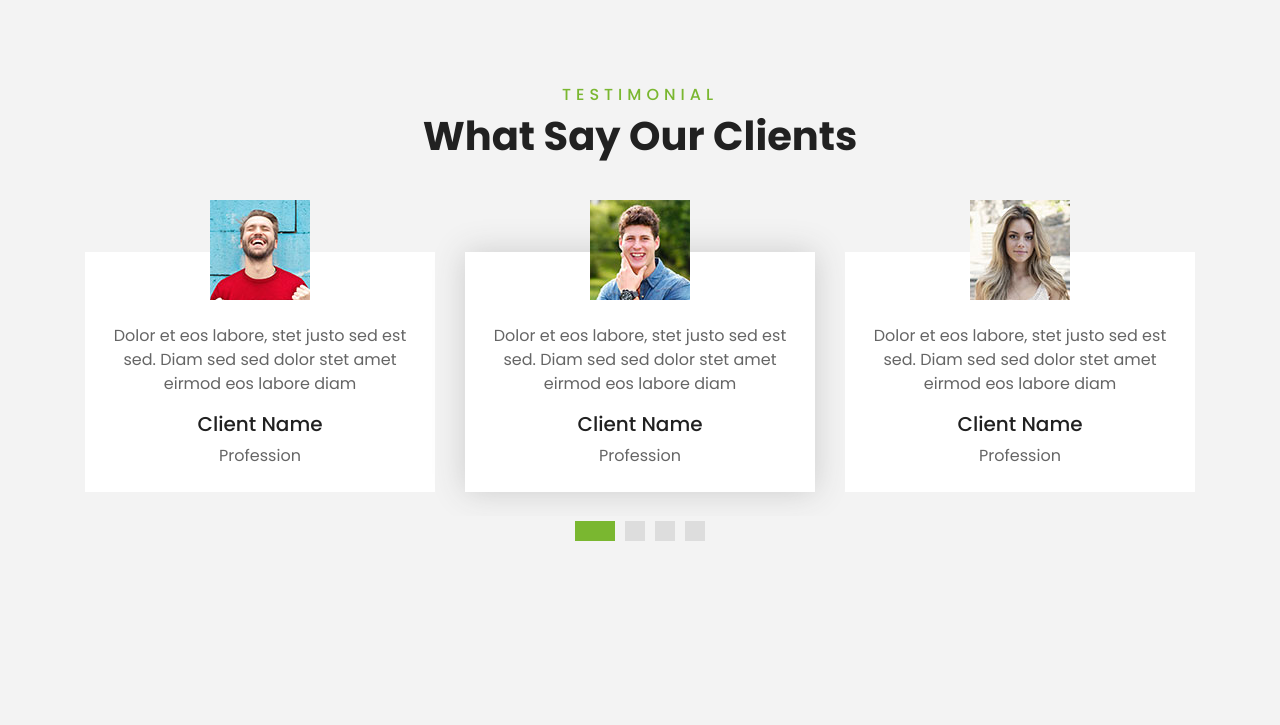
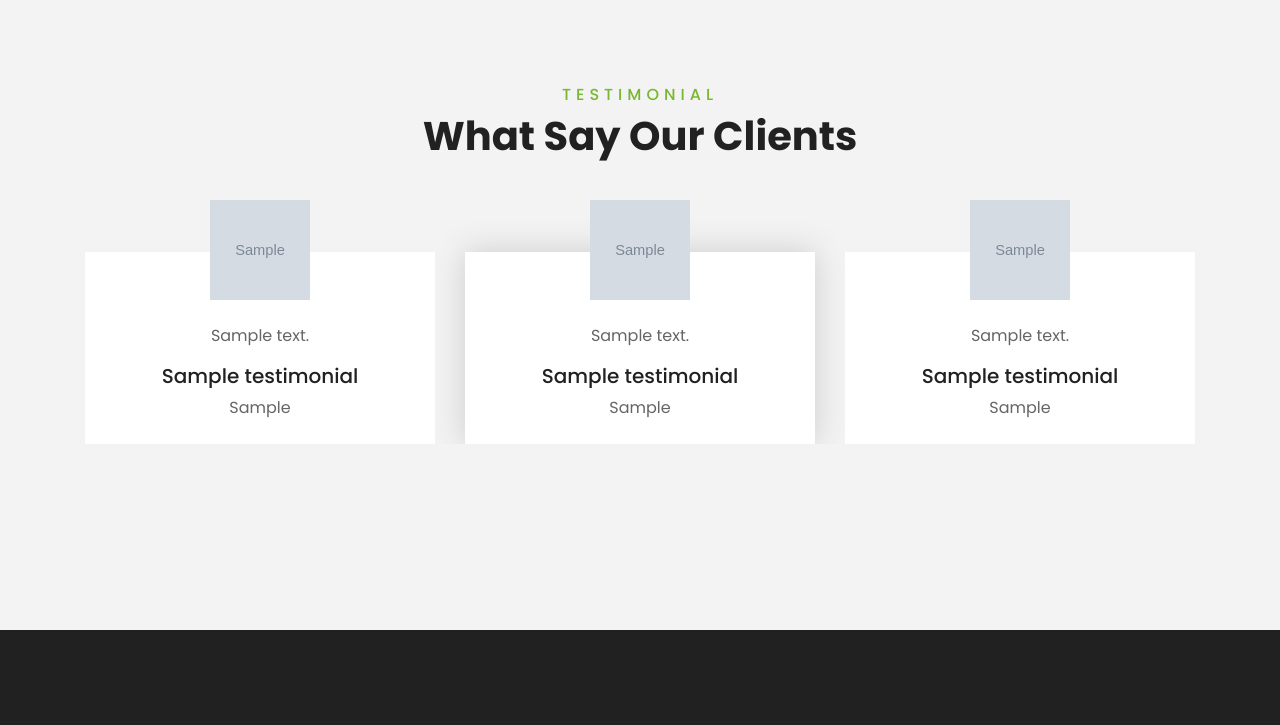
Before and after one commit to johnk106/jvs-dep, a Django app: page /testimonials/ in a window 1280 px wide. Shown: the part 509-1234 px from the top of the page. Run offline with Django 4.2, Linux system fonts and the light colour scheme; tables that the repository leaves empty hold one stand-in row (values such as "Sample post"); grey boxes marked "Sample" are stand-in pictures; some libraries are stand-ins or nearby versions.

Commit message:
added testimonial,front end is yet

```diff
--- a/JVSafaris/JVSafarisMain/admin.py
+++ b/JVSafaris/JVSafarisMain/admin.py
@@ -14,3 +14,4 @@ admin.site.register(Destination)
 admin.site.register(Booking)
 admin.site.register(Staff)
 admin.site.register(Honeymoon)
+admin.site.register(Testimonial)
--- a/JVSafaris/JVSafarisMain/models.py
+++ b/JVSafaris/JVSafarisMain/models.py
@@ -149,3 +149,12 @@ class Newsletter(models.Model):
 
     def __str__(self):
         return self.email
+
+class Testimonial(models.Model):
+    name = models.CharField(max_length = 255)
+    comment = models.CharField(max_length=1200)
+    occupation = models.CharField(max_length = 255)
+    image = models.ImageField()
+
+    def __str__(self):
+        return self.name
--- a/JVSafaris/JVSafarisMain/templates/jvsafarismain/testimonial.html
+++ b/JVSafaris/JVSafarisMain/templates/jvsafarismain/testimonial.html
@@ -24,42 +24,22 @@ Testimonials
                 <h1>What Say Our Clients</h1>
             </div>
             <div class="owl-carousel testimonial-carousel">
-                <div class="text-center pb-4">
-                    <img class="img-fluid mx-auto" src="{%static 'JVSafarisMain/img/testimonial-1.jpg'%}" style="width: 100px; height: 100px;" >
+
+
+                {%for testimony in testimonials%}
+                <div class="text-center">
+                    <img class="img-fluid mx-auto" src="{{testimony.image.url}}" style="width: 100px; height: 100px;" >
                     <div class="testimonial-text bg-white p-4 mt-n5">
-                        <p class="mt-5">Dolor et eos labore, stet justo sed est sed. Diam sed sed dolor stet amet eirmod eos labore diam
+                        <p class="mt-5">
+                            {{testimony.comment}}
                         </p>
-                        <h5 class="text-truncate">Client Name</h5>
-                        <span>Profession</span>
+                        <h5 class="text-truncate">{{testimony.name}}</h5>
+                        <span>{{testimony.occupation}}</span>
                     </div>
                 </div>
-                <div class="text-center">
-                    <img class="img-fluid mx-auto" src="{%static 'JVSafarisMain/img/testimonial-2.jpg'%}" style="width: 100px; height: 100px;" >
-                    <div class="testimonial-text bg-white p-4 mt-n5">
-                        <p class="mt-5">Dolor et eos labore, stet justo sed est sed. Diam sed sed dolor stet amet eirmod eos labore diam
-                        </p>
-                        <h5 class="text-truncate">Client Name</h5>
-                        <span>Profession</span>
-                    </div>
-                </div>
-                <div class="text-center">
-                    <img class="img-fluid mx-auto" src="{%static 'JVSafarisMain/img/testimonial-3.jpg'%}" style="width: 100px; height: 100px;" >
-                    <div class="testimonial-text bg-white p-4 mt-n5">
-                        <p class="mt-5">Dolor et eos labore, stet justo sed est sed. Diam sed sed dolor stet amet eirmod eos labore diam
-                        </p>
-                        <h5 class="text-truncate">Client Name</h5>
-                        <span>Profession</span>
-                    </div>
-                </div>
-                <div class="text-center">
-                    <img class="img-fluid mx-auto" src="{%static 'JVSafarisMain/img/testimonial-4.jpg'%}" style="width: 100px; height: 100px;" >
-                    <div class="testimonial-text bg-white p-4 mt-n5">
-                        <p class="mt-5">Dolor et eos labore, stet justo sed est sed. Diam sed sed dolor stet amet eirmod eos labore diam
-                        </p>
-                        <h5 class="text-truncate">Client Name</h5>
-                        <span>Profession</span>
-                    </div>
-                </div>
+                {%endfor%}
+
+
             </div>
         </div>
     </div>
--- a/JVSafaris/JVSafarisMain/views.py
+++ b/JVSafaris/JVSafarisMain/views.py
@@ -4,7 +4,7 @@ from django.urls import reverse
 from django.http import HttpResponseRedirect
 from django.contrib.auth.models import User
 from django.contrib.auth import authenticate, login,logout
-from .models import Booking, Destination, Package, ServiceBooking, ServiceCategory, ServiceItem,Staff,Honeymoon,Contact,Newsletter
+from .models import *
 from django.core.paginator import Paginator
 from blogs.models import *
 from django.contrib.auth.decorators import login_required
@@ -24,6 +24,9 @@ def index(request):
     e = Paginator(Staff.objects.filter(isEstemeed = True).order_by('id').all(),4)
     estemeed_employees = e.page(1)
 
+    t = Paginator(Testimonial.objects.order_by('-id').all(),10)
+    testimonials = t.page(1)
+
     if request.method == 'POST':
         name = request.POST['name']
         email = request.POST['email']
@@ -39,14 +42,16 @@ def index(request):
         'destinations':destinations,
         'packages':packages,
         'blogs':blogs,
-        'staff':estemeed_employees
+        'staff':estemeed_employees,
+        'testimonials':testimonials
 
     })
     return render(request,'JVSafarisMain/index.html',{
         'destinations':destinations,
         'packages':packages,
         'blogs':blogs,
-        'staff':estemeed_employees
+        'staff':estemeed_employees,
+        'testimonials':testimonials
 
     })
 
@@ -79,7 +84,22 @@ def services(request,id):
     return render(request,'JVSafarisMain/service-categories.html',{'service':service})
 
 def testimonials(request):
-    return render(request,'JVSafarisMain/testimonial.html',{})
+    if request.method == 'POST':
+        name = request.POST['name']
+        comment = request.POST['comment']
+        occupation = request.POST['occupation']
+        image = request.POST['image']
+
+        new_comment = Testimonial(name = name,comment = comment,occupation = occupation,image = image)
+        new_comment.save()
+
+        messages.success(request,'Thank your for your testimonial.')
+        return HttpResponseRedirect(reverse('JVS:testimonials'))
+    t = Paginator(Testimonial.objects.all(),16)
+    testimonial = t.page(1)
+    return render(request,'JVSafarisMain/testimonial.html',{
+        'testimonials':testimonial
+    })
 
 
 
```
Also changed, not shown: JVSafaris/JVSafarisMain/templates/jvsafarismain/index.html (+8 -32 lines), JVSafaris/JVSafarisMain/migrations/0006_testimonial_alter_contact_date.py (added), JVSafaris/db.sqlite3, JVSafaris/media/istockphoto-1272687005-612x612.jpg (added), JVSafaris/media/istockphoto-1272687005-612x612_1vQkAKS.jpg (added), JVSafaris/media/istockphoto-1272687005-612x612_8WqD7As.jpg (added), JVSafaris/media/istockphoto-1272687005-612x612_TGvFZ8g.jpg (added), JVSafaris/media/istockphoto-1272687005-612x612_wUyk917.jpg (added).
